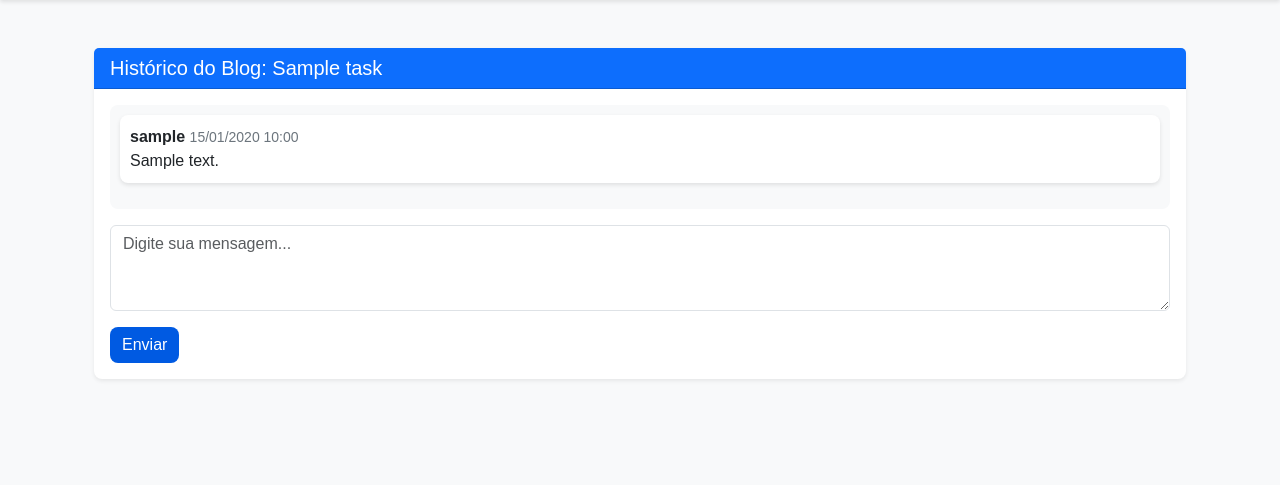
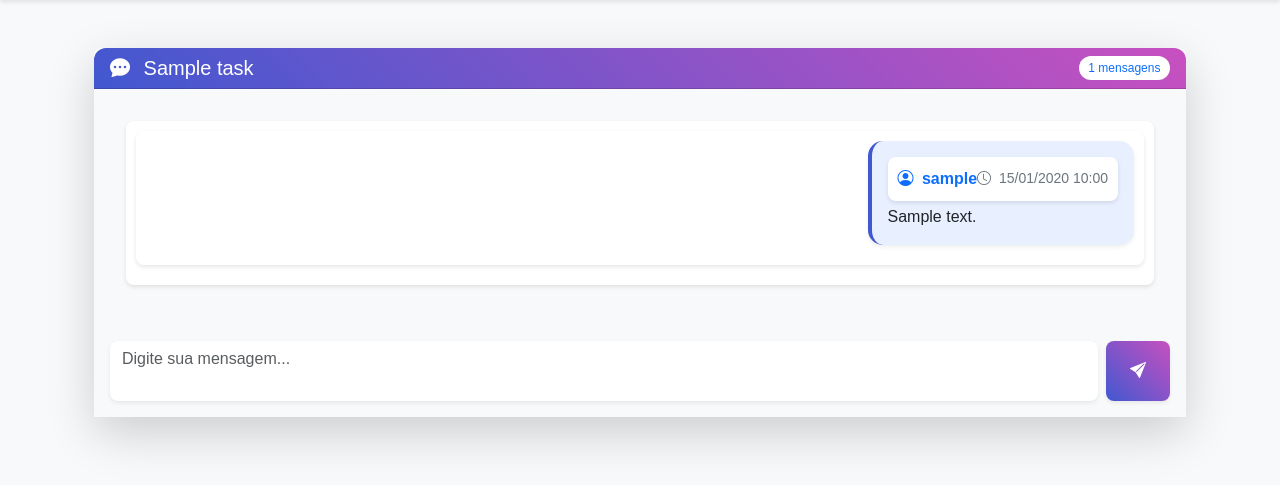
Before and after one commit to Van-Souza/Blogs-Tasks, a Flask app: page /task/1/chat in a window 1280 px wide. Shown: the part 57-542 px from the top of the page. Run offline with Flask 3, Linux system fonts and the light colour scheme; the visitor is signed in with stand-in values (Sample User, id 1); tables that the repository leaves empty hold one stand-in row (values such as "Sample post").

Commit message:
🎨 Melhora visual do chat
- Adiciona ícones para usuários e timestamp
- Melhora legibilidade com novas cores
- Implementa gradientes e animações
- Adiciona bordas coloridas nas mensagens
- Ajusta contraste e espaçamentos

```diff
--- a/templates/chat.html
+++ b/templates/chat.html
@@ -1,32 +1,152 @@
 {% extends "base.html" %}
 {% block content %}
 <div class="container mt-4">
-    <div class="card">
-        <div class="card-header bg-primary text-white">
-            <h5 class="mb-0">Histórico do Blog: {{ task.title }}</h5>
+    <div class="card shadow-lg border-0 rounded-3">
+        <div class="card-header d-flex justify-content-between align-items-center"
+             style="background: linear-gradient(45deg, #4158D0, #C850C0); border-radius: 12px 12px 0 0;">
+            <div class="d-flex align-items-center">
+                <h5 class="mb-0 text-white">
+                    <i class="bi bi-chat-dots-fill me-2"></i>
+                    {{ task.title }}
+                </h5>
+            </div>
+            <span class="badge bg-white text-primary rounded-pill">
+                {{ comments|length }} mensagens
+            </span>
         </div>
-        <div class="card-body">
+
+        <div class="card-body bg-light">
             <!-- Histórico de Mensagens -->
-            <div id="chatHistory" class="mb-3" style="max-height: 400px; overflow-y: auto;">
+            <div id="chatHistory" class="mb-4 p-3" style="max-height: 500px; overflow-y: auto;">
                 {% for comment in comments %}
-                <div class="mb-3">
-                    <strong>{{ comment.user.username }}</strong>
-                    <small class="text-muted">{{ comment.created_at.strftime('%d/%m/%Y %H:%M') }}</small>
-                    <p class="mb-0">{{ comment.message }}</p>
+                <div class="chat-message mb-3 animate__animated animate__fadeIn">
+                    <div class="d-flex align-items-start {% if comment.user.username == session.username %}justify-content-end{% endif %}">
+                        <div class="message-content {% if comment.user.username == session.username %}bg-primary-light{% else %}bg-white{% endif %}
+                                    shadow-sm rounded-3 p-3"
+                             style="max-width: 80%;">
+                            <div class="d-flex justify-content-between align-items-center mb-1">
+                                <strong class="{% if comment.user.username == session.username %}text-primary{% else %}text-primary{% endif %}">
+                                    <i class="bi {% if comment.user.username == session.username %}bi-person-circle{% else %}bi-person{% endif %} me-1"></i>
+                                    {{ comment.user.username }}
+                                </strong>
+                                <small class="text-muted">
+                                    <i class="bi bi-clock me-1"></i>
+                                    {{ comment.created_at.strftime('%d/%m/%Y %H:%M') }}
+                                </small>
+                            </div>
+                            <p class="mb-0 {% if comment.user.username == session.username %}text-dark{% else %}text-dark{% endif %}">
+                                {{ comment.message }}
+                            </p>
+                        </div>
+                    </div>
                 </div>
                 {% endfor %}
             </div>
 
             <!-- Formulário para Enviar Mensagem -->
-            <form id="chatForm">
-                <div class="mb-3">
-                    <textarea class="form-control" id="messageInput" rows="3" placeholder="Digite sua mensagem..."></textarea>
+            <form id="chatForm" class="mt-3">
+                <div class="input-group">
+                    <textarea class="form-control border-0 shadow-sm rounded-3"
+                              id="messageInput"
+                              rows="2"
+                              placeholder="Digite sua mensagem..."
+                              style="resize: none;"></textarea>
+                    <button type="submit" class="btn btn-primary px-4 ms-2 rounded-3 shadow-sm">
+                        <i class="bi bi-send-fill"></i>
+                    </button>
                 </div>
-                <button type="submit" class="btn btn-primary">Enviar</button>
             </form>
         </div>
     </div>
 </div>
+
+<style>
+.chat-message {
+    transition: all 0.3s ease;
+}
+
+.message-content {
+    transition: all 0.3s ease;
+    border-radius: 15px !important;
+    border-left: 4px solid transparent;
+}
+
+.message-content:hover {
+    transform: translateY(-2px);
+}
+
+/* Estilo para mensagens do usuário atual */
+.justify-content-end .message-content {
+    border-left-color: #4158D0;
+}
+
+/* Estilo para mensagens de outros usuários */
+.justify-content-start .message-content {
+    border-left-color: #C850C0;
+}
+
+/* Ajuste do scroll */
+#chatHistory {
+    background-color: #f8f9fa;
+    border-radius: 10px;
+    padding: 20px;
+}
+
+/* Estilo do botão de enviar */
+.btn-primary {
+    background: linear-gradient(45deg, #4158D0, #C850C0);
+    border: none;
+}
+
+.btn-primary:hover {
+    background: linear-gradient(45deg, #3147B0, #B740B0);
+    transform: translateY(-2px);
+}
+
+/* Animação do ícone de envio */
+.bi-send-fill {
+    transition: transform 0.3s ease;
+}
+
+.btn:hover .bi-send-fill {
+    transform: translateX(2px);
+}
+
+#chatHistory::-webkit-scrollbar {
+    width: 6px;
+}
+
+#chatHistory::-webkit-scrollbar-track {
+    background: #f1f1f1;
+    border-radius: 10px;
+}
+
+#chatHistory::-webkit-scrollbar-thumb {
+    background: #888;
+    border-radius: 10px;
+}
+
+#chatHistory::-webkit-scrollbar-thumb:hover {
+    background: #555;
+}
+
+.form-control:focus {
+    box-shadow: 0 0 0 0.2rem rgba(72, 88, 208, 0.25);
+}
+
+@keyframes fadeIn {
+    from { opacity: 0; transform: translateY(10px); }
+    to { opacity: 1; transform: translateY(0); }
+}
+
+.animate__fadeIn {
+    animation: fadeIn 0.5s ease;
+}
+
+.bg-primary-light {
+    background-color: #e8efff !important;
+}
+</style>
 {% endblock %}
 
 {% block scripts %}
@@ -35,6 +155,9 @@ document.addEventListener('DOMContentLoaded', function() {
     const chatForm = document.getElementById('chatForm');
     const messageInput = document.getElementById('messageInput');
     const chatHistory = document.getElementById('chatHistory');
+
+    // Rolar para a última mensagem ao carregar
+    chatHistory.scrollTop = chatHistory.scrollHeight;
 
     // Enviar nova mensagem
     chatForm.addEventListener('submit', function(event) {
@@ -52,21 +175,48 @@ document.addEventListener('DOMContentLoaded', function() {
             .then(response => response.json())
             .then(data => {
                 if (data.success) {
-                    // Atualiza o histórico de mensagens
+                    // Criar nova mensagem com animação
                     const newMessage = document.createElement('div');
-                    newMessage.className = 'mb-3';
+                    newMessage.className = 'chat-message mb-3 animate__animated animate__fadeIn';
                     newMessage.innerHTML = `
-                        <strong>{{ session.username }}</strong>
-                        <small class="text-muted">Agora</small>
-                        <p class="mb-0">${message}</p>
+                        <div class="d-flex align-items-start justify-content-end">
+                            <div class="message-content bg-primary-light shadow-sm rounded-3 p-3" style="max-width: 80%;">
+                                <div class="d-flex justify-content-between align-items-center mb-1">
+                                    <strong class="text-primary">
+                                        <i class="bi bi-person-circle me-1"></i>
+                                        {{ session.username }}
+                                    </strong>
+                                    <small class="text-muted">
+                                        <i class="bi bi-clock me-1"></i>
+                                        Agora
+                                    </small>
+                                </div>
+                                <p class="mb-0 text-dark">${message}</p>
+                            </div>
+                        </div>
                     `;
                     chatHistory.appendChild(newMessage);
-                    chatHistory.scrollTop = chatHistory.scrollHeight; // Rola para a última mensagem
-                    messageInput.value = ''; // Limpa o campo de texto
+                    chatHistory.scrollTop = chatHistory.scrollHeight;
+                    messageInput.value = '';
+
+                    // Efeito de feedback
+                    const btn = chatForm.querySelector('button');
+                    btn.innerHTML = '<i class="bi bi-check2"></i>';
+                    setTimeout(() => {
+                        btn.innerHTML = '<i class="bi bi-send-fill"></i>';
+                    }, 1000);
                 } else {
-                    alert('Falha ao enviar a mensagem.');
+                    showToast('Falha ao enviar a mensagem.', 'danger');
                 }
             });
+        }
+    });
+
+    // Enter para enviar (Shift + Enter para nova linha)
+    messageInput.addEventListener('keydown', function(e) {
+        if (e.key === 'Enter' && !e.shiftKey) {
+            e.preventDefault();
+            chatForm.dispatchEvent(new Event('submit'));
         }
     });
 });
```
